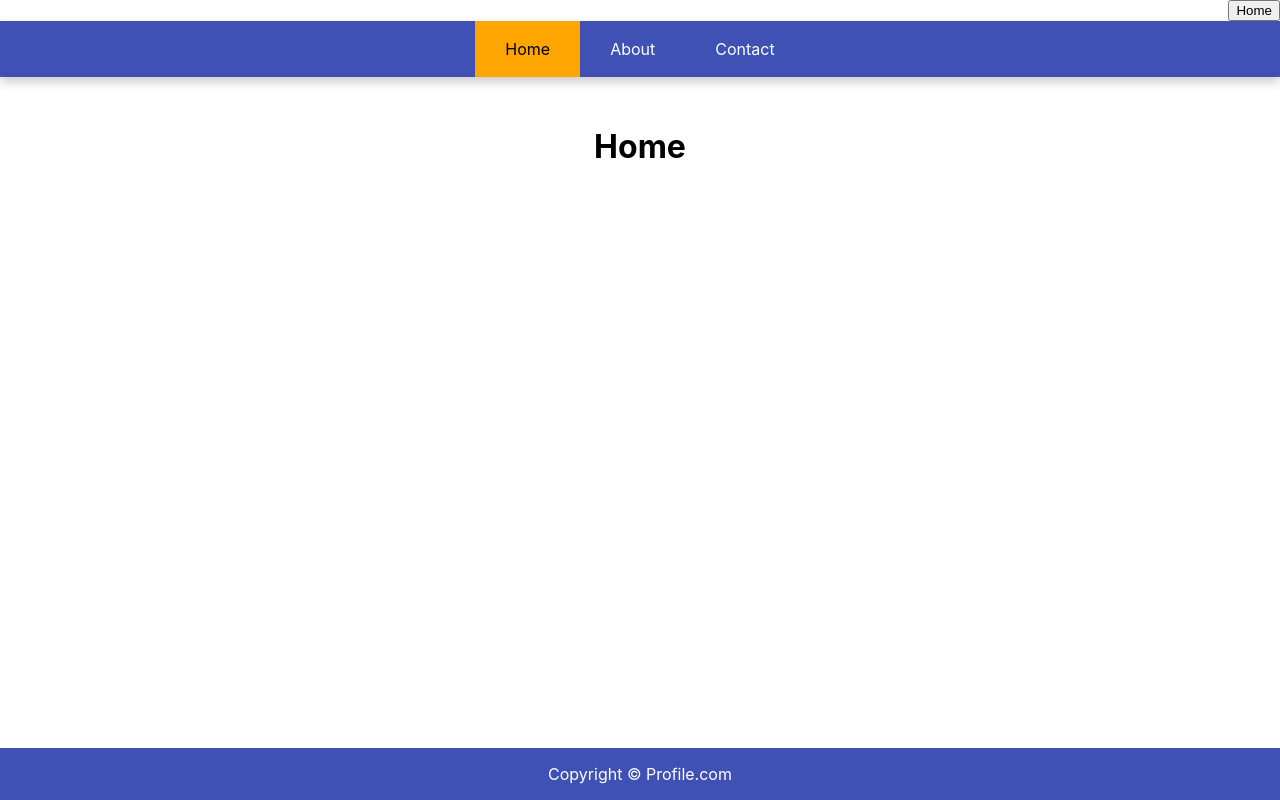
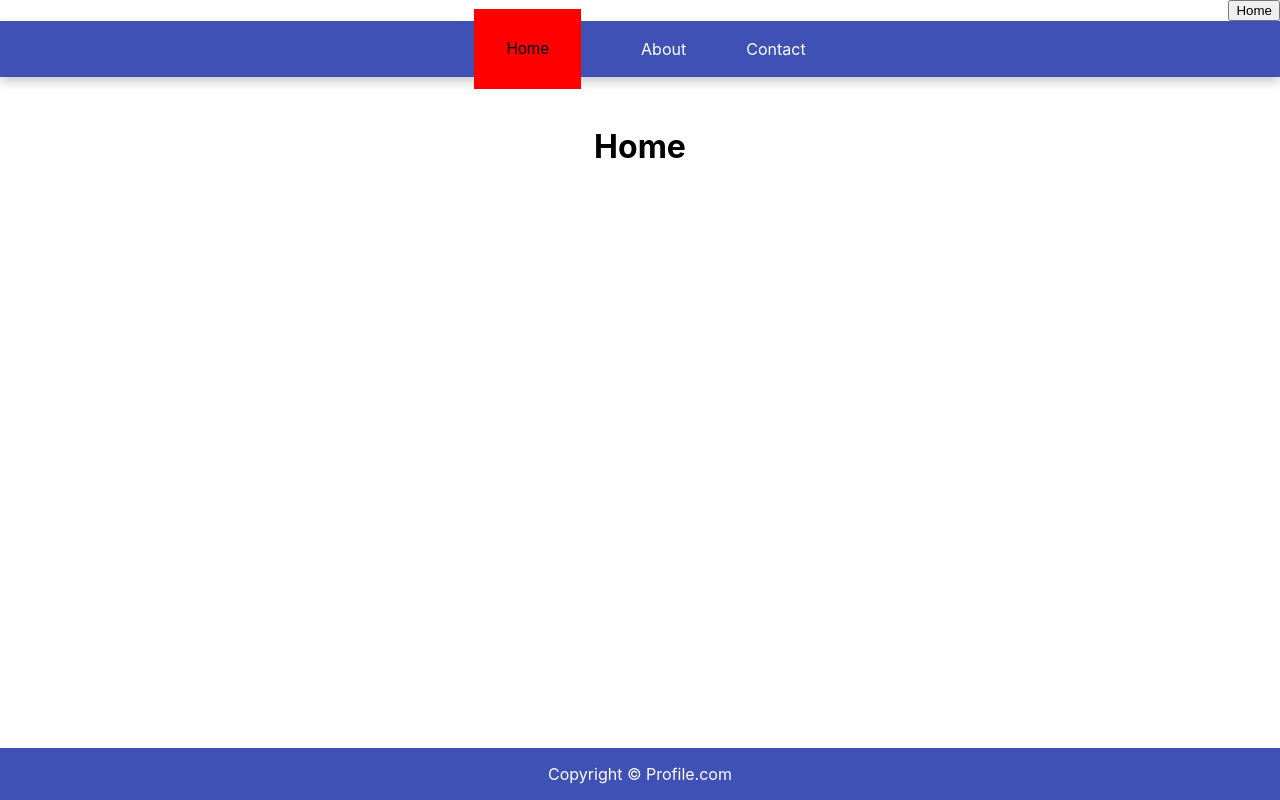
Before and after one commit to NupurKes/practicedemo, a React (Create React App) app: page / in a window 1280 px wide. Built offline with nearby package versions, Linux system fonts and the light colour scheme.

Commit message:
header updated

```diff
--- a/src/components/Header.js
+++ b/src/components/Header.js
@@ -2,28 +2,58 @@ import React from "react";
 import HomeButton from "./HomeButton";
 import { NavLink } from "react-router-dom";
 import "./Header.css";
+import NavButton from "./NavButton";
 
 function Header() {
+//   const buttonStyle = {
+//     backgroundColor: "green",
+//     border: "none",
+//     color: "white",
+//     padding: "15px 32px",
+//     textAlign: "center",
+//     textDecoration: "none",
+//     display: "inline-block",
+//     fontSize: "16px",
+//   };
   return (
     <div>
       <div>
         <HomeButton />
       </div>
+      {/* <NavLink>
+        <button style={buttonStyle}>
+          <p>Home</p>
+        </button>
+      </NavLink> */}
+
       <nav>
+        {/* <NavLink
+          className={({ isActive }) =>
+            isActive ? "link-active" : "link-inactive"
+          }
+          to="/"
+        >
+          {" "}
+          Home
+        </NavLink> */}
+        <NavButton to="/" label="Home" />
         <NavLink
           className={({ isActive }) =>
-isActive ? "link-active" : "link-inactive" }
-to="/" > Home
+            isActive ? "link-active" : "link-inactive"
+          }
+          to="/about"
+        >
+          {" "}
+          About
         </NavLink>
         <NavLink
           className={({ isActive }) =>
-isActive ? "link-active" : "link-inactive" }
-to="/about" > About
-</NavLink>
-<NavLink
-className={({ isActive }) =>
-isActive ? "link-active" : "link-inactive" }
-to="/contact" > Contact
+            isActive ? "link-active" : "link-inactive"
+          }
+          to="/contact"
+        >
+          {" "}
+          Contact
         </NavLink>
       </nav>
     </div>
--- /dev/null
+++ b/src/components/NavButton.js
@@ -0,0 +1,37 @@
+import { NavLink } from "react-router-dom";
+import { useResolvedPath } from "react-router-dom";
+import { useMatch } from "react-router-dom";
+
+function NavButton(props) {
+  let resolved = useResolvedPath(props.to);
+  let match = useMatch({ path: resolved.pathname, end: true });
+  const buttonStyle = {
+    backgroundColor: "green",
+    border: "none",
+    color: "white",
+    padding: "15px 32px",
+    textAlign: "center",
+    textDecoration: "none",
+    display: "inline-block",
+    fontSize: "16px",
+  };
+  const activeButtonStyle = {
+    backgroundColor: "red",
+    border: "none",
+    color: "black",
+    padding: "15px 32px",
+    textAlign: "center",
+    textDecoration: "none",
+    display: "inline-block",
+    fontSize: "16px",
+  };
+  return (
+    <NavLink to={props.to}>
+      <button style={match ? activeButtonStyle : buttonStyle}>
+        <p>{props.label}</p>
+      </button>
+    </NavLink>
+  );
+}
+
+export default NavButton;
```
Lines whose indentation alone changed are shown as unchanged.
